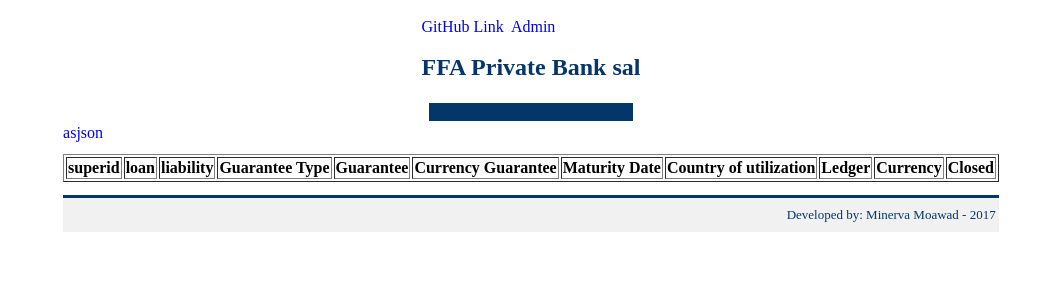
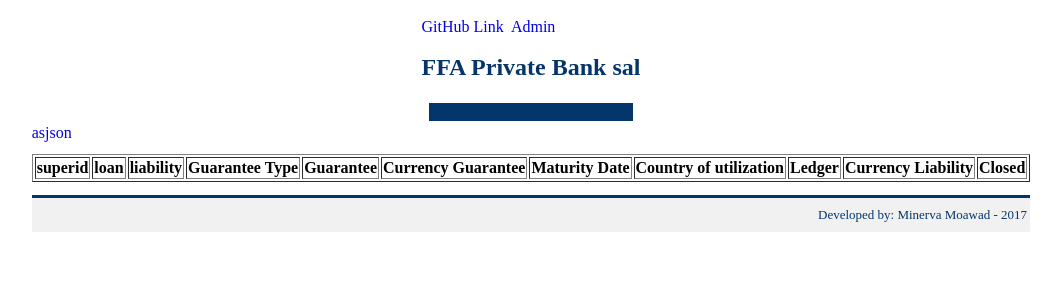
Before and after one commit to minerva22/ffa-cdr-admin, a Django app: page /cdradmin/ in a window 1280 px wide. Shown: the top 300 px of the page, without its empty margins (109-1170 px from the left). Run offline with Django 3.2, Linux system fonts and the light colour scheme; data that the repository does not hold is empty.

Commit message:
modify currency to currency liability in home page

```diff
--- a/cdradmin/templates/cdradmin/index.html
+++ b/cdradmin/templates/cdradmin/index.html
@@ -58,7 +58,7 @@
 		</tr>
 <tr><td><table border=1>
 
-<tr><th>superid</th><th>loan</th><th>liability</th><th>Guarantee Type</th><th>Guarantee</th><th>Currency Guarantee</th><th>Maturity Date</th><th>Country of utilization</th><th>Ledger</th><th>Currency</th><th>Closed</th></tr>
+<tr><th>superid</th><th>loan</th><th>liability</th><th>Guarantee Type</th><th>Guarantee</th><th>Currency Guarantee</th><th>Maturity Date</th><th>Country of utilization</th><th>Ledger</th><th>Currency Liability</th><th>Closed</th></tr>
 {% for x in object_list %}
 <tr><td>{{x.superid}}</td><td>{{x.loan}}</td><td>{{x.liability}}</td><td>{{x.guarantee_type}}</td><td>{{x.guarantee}}</td><td>{{x.currency_guarantee}}</td><td>{{x.maturity_date}}</td><td>{{x.country_of_utilization}}</td><td>{{x.ledger}}</td><td>{{x.currency}}</td><td>{{x.closed}}</td> </tr>
 {% endfor %}
```
